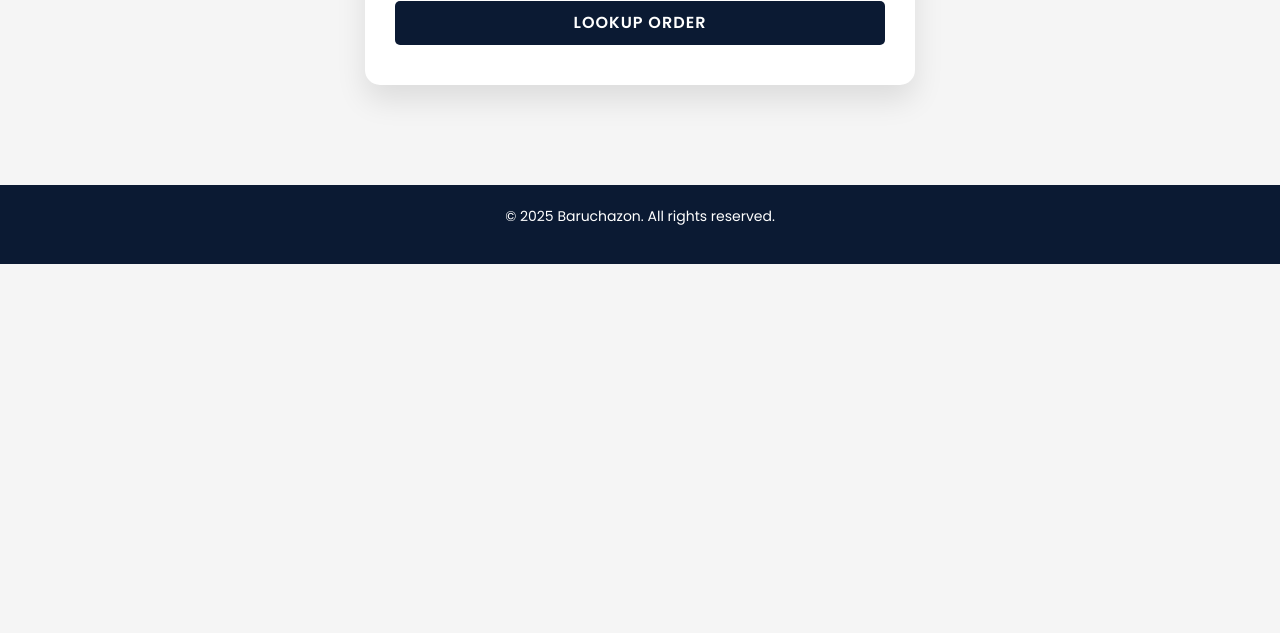
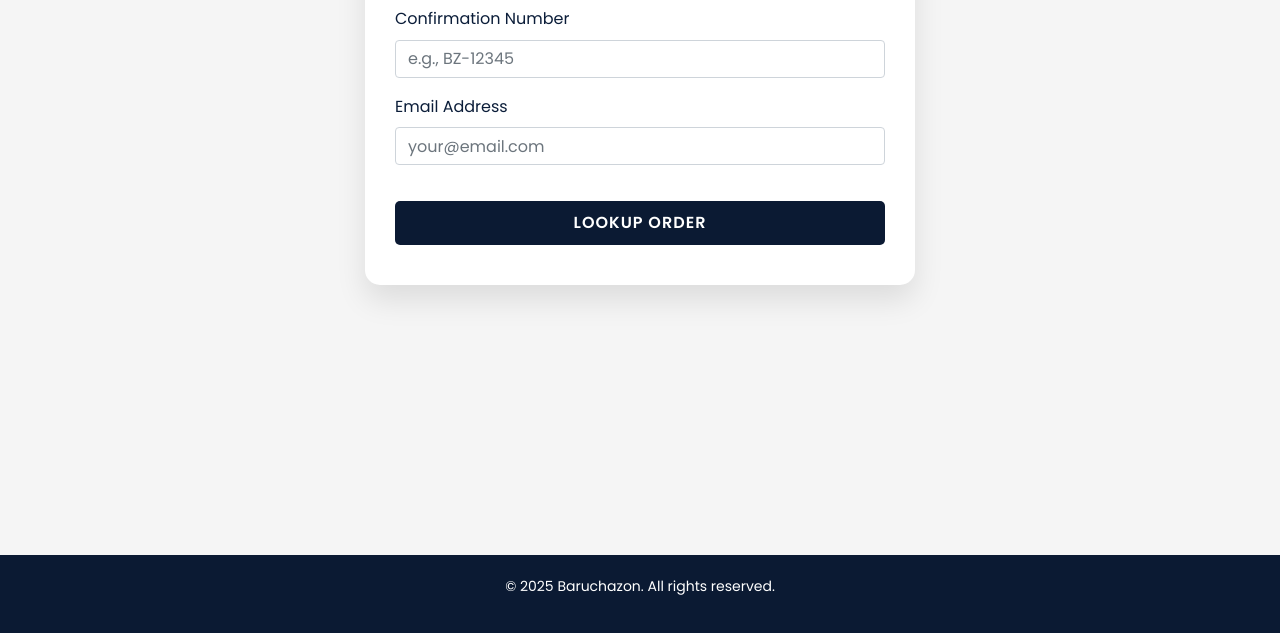
Before and after one commit to plapoddx/Baruchazon_CIS5800, a website: page lookup.html in a window 1280 px wide. Shown: the part 371-1004 px from the top of the page. Before the commit the page ends 800 px from the top, so only its background shows below. Drawn offline with nearby package versions, Linux system fonts and the light colour scheme.

Commit message:
Style Changes

```diff
--- a/lookup.html
+++ b/lookup.html
@@ -18,12 +18,12 @@
       font-family: 'Poppins', sans-serif;
       background-color: #f5f5f5;
     }
-
     main {
       display: flex;
       justify-content: center;
       align-items: center;
-      padding: 50px 20px;
+      height: 100vh;
+      padding: 20px;
     }
 
     .lookup-card {
```
Also changed, not shown: index.html (+1 -0 lines).
